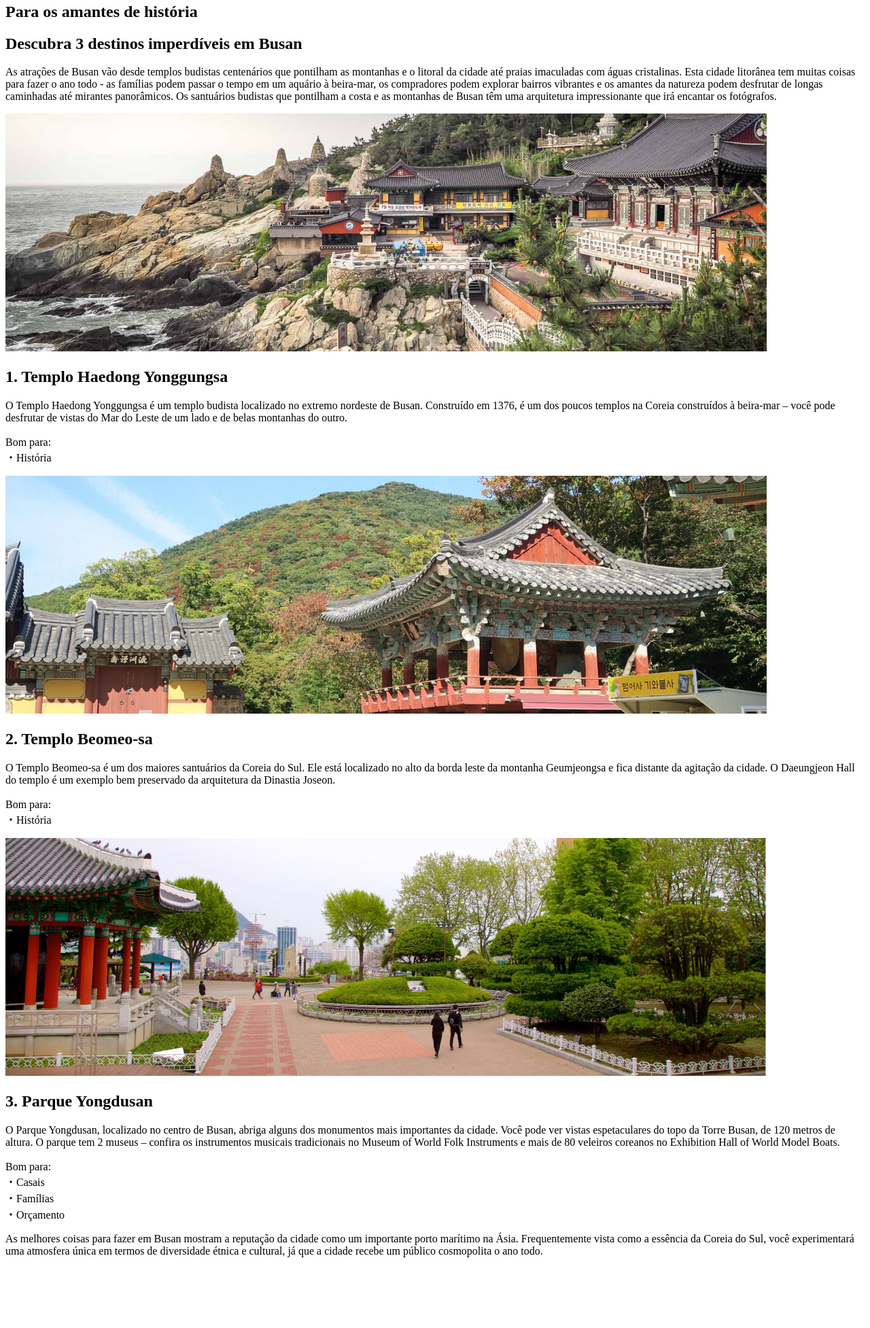
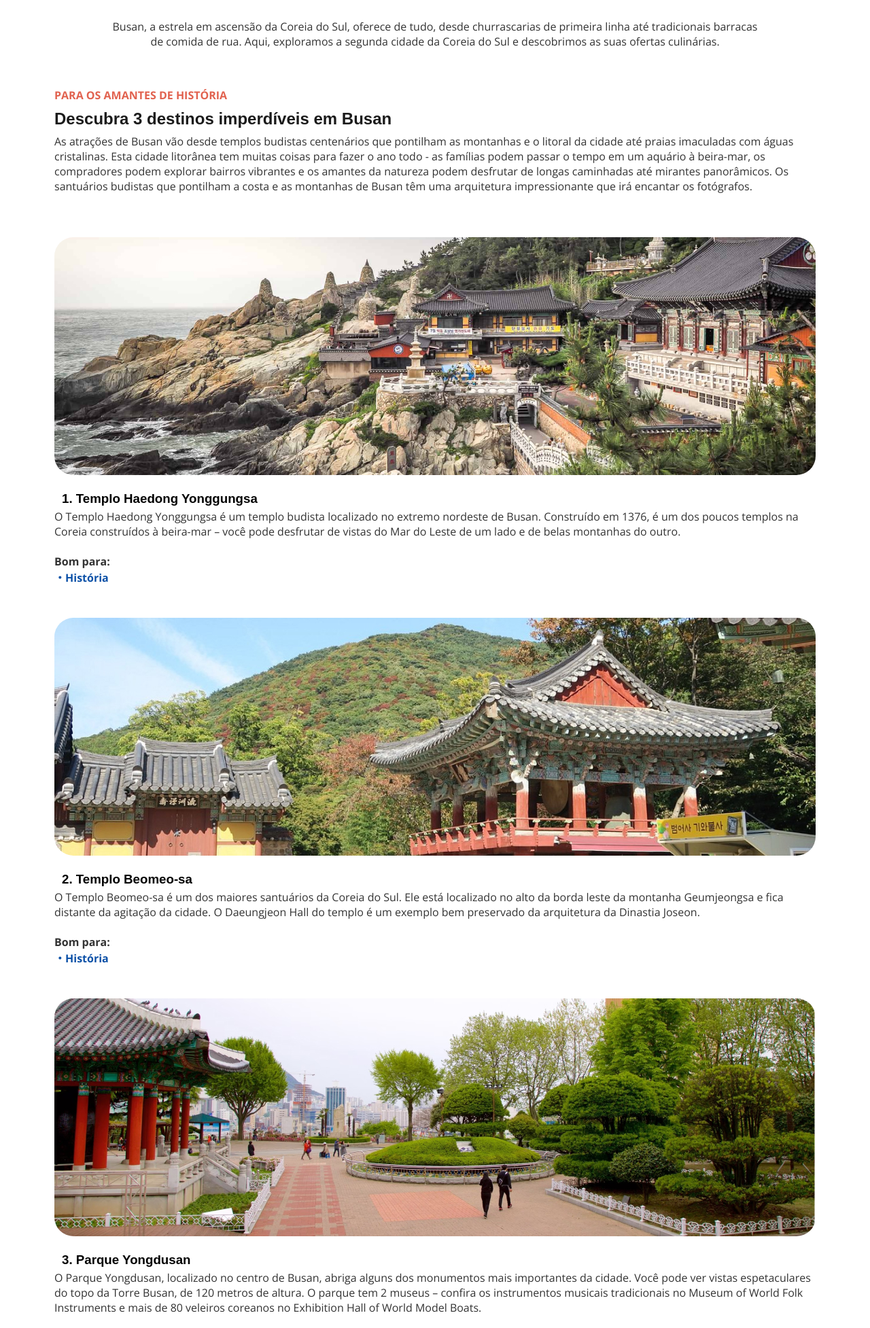
Before and after one commit to leonardo-lebre/Local-Turistico, a plain HTML site: page index.html in a window 1280 px wide. Shown: the part 846-2800 px from the top of the page at 68% size. Before the commit the page ends 2712 px from the top, so only its background shows below. Drawn offline with nearby package versions, Linux system fonts and the light colour scheme; a web font is replaced by a local one.

Commit message:
Estrutura css completa

```diff
--- a/index.html
+++ b/index.html
@@ -2,17 +2,29 @@
 <html lang="pt-br">
 
 <head>
+
+    <link rel="preconnect" href="https://fonts.googleapis.com">
+    <link rel="preconnect" href="https://fonts.gstatic.com" crossorigin>
+    <link href="https://fonts.googleapis.com/css2?family=Open+Sans:ital,wght@0,300..800;1,300..800&display=swap"
+        rel="stylesheet">
+
+    <link rel="preconnect" href="https://fonts.googleapis.com">
+    <link rel="preconnect" href="https://fonts.gstatic.com" crossorigin>
+    <link href="https://fonts.googleapis.com/css2?family=Alice&display=swap" rel="stylesheet">
+
     <meta charset="UTF-8">
     <meta name="viewport" content="width=device-width, initial-scale=1.0">
     <title>Local turistico</title>
+
+    <link rel="stylesheet" href="style.css">
 </head>
 
 <body>
     <div id="page">
         <main>
             <section id="aboutBusan">
-                <h1>Sua próxima viagem:</h1>
-                <h2>Conheça Busan</h2>
+                <h5>SUA PRÓXIMA VIAGEM:</h5>
+                <h1>Conheça Busan</h1>
                 <img src="/assets/First-image.jpg" alt="Foto aérea de Busan">
                 <p>
                     Busan, a estrela em ascensão da Coreia do Sul, oferece de tudo, desde churrascarias de primeira
@@ -21,7 +33,7 @@
                 </p>
             </section>
             <section id="discover">
-                <h1>Para os amantes de história</h1>
+                <h6>PARA OS AMANTES DE HISTÓRIA</h6>
                 <h2>Descubra 3 destinos imperdíveis em Busan</h2>
                 <p>
                     As atrações de Busan vão desde templos budistas centenários que pontilham as montanhas e o litoral
@@ -35,46 +47,46 @@
                 <img src="/assets/Second-image.jpg" alt="Imagem de um templo nas montanhas e em frente ao mar">
             </section>
             <section id="temple1">
-                <h1>1. Templo Haedong Yonggungsa</h1>
+                <h3>1. Templo Haedong Yonggungsa</h3>
                 <p>
                     O Templo Haedong Yonggungsa é um templo budista localizado no extremo nordeste de Busan.
                     Construído em 1376, é um dos poucos templos na Coreia construídos à beira-mar – você pode
                     desfrutar de vistas do Mar do Leste de um lado e de belas montanhas do outro.
                     <br><br>
-                    Bom para:
+                    <strong>Bom para:</strong>
                     <br>
-                    ・História
+                    <span style="color: #0C51A7;"><strong>・História</strong></span>
                 </p>
                 <img src="/assets/third-image.jpg" alt="Um templo nas montanhas">
             </section>
             <section id="temple2">
-                <h1>2. Templo Beomeo-sa</h1>
+                <h3>2. Templo Beomeo-sa</h3>
                 <p>
                     O Templo Beomeo-sa é um dos maiores santuários da Coreia do Sul. Ele está localizado no alto da
                     borda leste da montanha Geumjeongsa e fica distante da agitação da cidade. O Daeungjeon Hall do
                     templo é um exemplo bem preservado da arquitetura da Dinastia Joseon.
                     <br><br>
-                    Bom para:
+                    <strong>Bom para:</strong>
                     <br>
-                    ・História
+                    <span style="color: #0C51A7;"><strong>・História</strong></span>
                 </p>
                 <img src="/assets/fourth-image.jpg" alt="Um templo envolvido de arvores no meio da cidade">
             </section>
             <section id="park">
-                <h1>3. Parque Yongdusan</h1>
+                <h3>3. Parque Yongdusan</h3>
                 <p>
                     O Parque Yongdusan, localizado no centro de Busan, abriga alguns dos monumentos mais importantes da
                     cidade. Você pode ver vistas espetaculares do topo da Torre Busan, de 120 metros de altura. O parque
                     tem 2 museus – confira os instrumentos musicais tradicionais no Museum of World Folk Instruments e
                     mais de 80 veleiros coreanos no Exhibition Hall of World Model Boats.
                     <br><br>
-                    Bom para:
+                    <strong>Bom para:</strong>
                     <br>
-                    ・Casais
+                    <span style="color: #591B98;"><strong>・Casais</strong></span>
                     <br>
-                    ・Famílias
+                    <span style="color: #E5245E;"><strong>・Famílias</strong></span>
                     <br>
-                    ・Orçamento
+                    <span style="color: #E95E10;"><strong>・Orçamento</strong></span>
                 </p>
             </section>
             <section id="description">
@@ -87,6 +99,7 @@
             </section>
         </main>
     </div>
+
+    <footer>Feito com <img src="/assets/ph_heart-fill.svg" alt="coração"> por Leo Lebre</footer>
 </body>
-
 </html>
--- /dev/null
+++ b/style.css
@@ -0,0 +1,111 @@
+* {
+    margin: 0;
+    padding: 0;
+}
+
+:root {
+    font-family: sans-serif
+}
+
+body{
+    background-size: cover;
+}
+
+#page {
+    box-sizing: border-box;
+    width: 1280;
+    height: auto;
+    margin: 88px 80px 137px 80px;
+}
+
+img {
+    border-radius: 28px;
+    width: 100%;
+}
+
+    /* Section #aboutBusan */
+
+h1 {
+    margin-top: 8px;
+    margin-bottom: 40px;
+    color: #1B1B1B;
+}
+
+
+h5 {
+    font-weight: bold;
+    font-size: 16px;
+    color: #E1624F;
+    font-family: 'Open Sans';
+}
+
+#aboutBusan p {
+    height: 37px;
+    margin: 24px 80px 40px 80px;
+    text-align: center;
+    font-size: 100%;
+}
+
+    /* Section #discover */
+
+h6 {
+    font-weight: bold;
+    font-size: 16px;
+    color: #E1624F;
+    font-family: 'Open Sans';
+    margin-top: 64px;
+    margin-bottom: 10px;
+ }
+
+ h2 {
+    margin: 5px auto 8px auto;
+    color: #1B1B1B;
+ }
+
+ p {
+    color: #333333;
+    margin: auto auto 64px auto;
+    font-family: 'Open sans';
+ }
+
+    /* Section #temple1 */
+
+h3 {
+    margin: 20px auto 4px auto;
+    padding-left: 11px;
+}
+
+#temple1 p {
+    margin-bottom: 48px;
+}
+
+    /* Section #temple2 */
+
+#temple2 p {
+        margin-bottom: 48px;
+}
+
+    /* Section #park */
+
+#park {
+    margin-bottom: 40px;
+}
+
+#description {
+    margin-top: 40px;
+    text-align: center;
+}
+
+footer {
+    color: #333333;
+    text-align: center;
+    padding-bottom: 52px;
+    margin-top: 65px;
+    font-family: 'Alice', serif;
+}
+
+footer img {
+    vertical-align: middle;
+    width: 16px;
+    height: 16px;
+}
```
Also changed, not shown: assets/ph_heart-fill.svg (added), stile.css (deleted).
